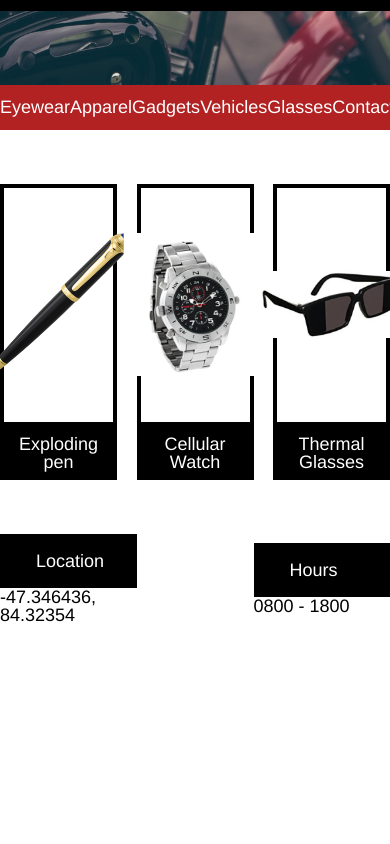
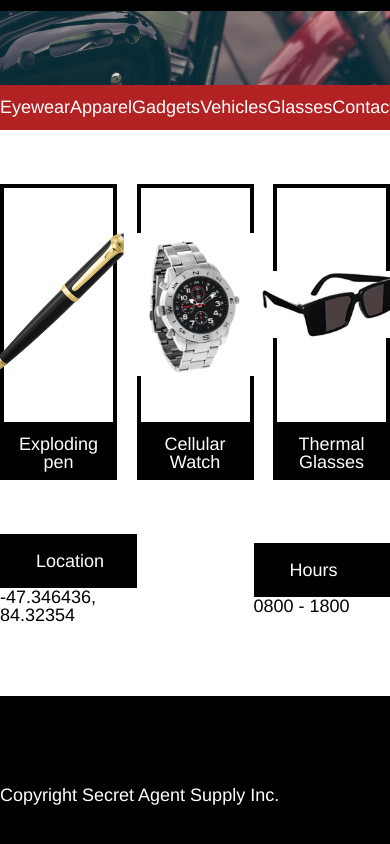
Before and after one commit to SandraSw/SecretAgentSupply, a plain HTML site: page index.html in a window 390 px wide. Shown: the part 416-1260 px from the top of the page. Before the commit the page ends 1131 px from the top, so only its background shows below. Drawn offline with Linux system fonts and the light colour scheme.

Commit message:
Finalize CSS styling before web responsive.

```diff
--- a/Resources/CSS/style.css
+++ b/Resources/CSS/style.css
@@ -13,10 +13,13 @@ html {
 
 /* Header styling */
 
+.logo {
+  background-color: black;
+}
+
 .logo .container {
   display: flex;
   align-items: center;
-  background-color: black;
   padding-top: 0.66rem;
   padding-bottom: 0.66rem;
 }
@@ -65,8 +68,11 @@ h1, h4 {
 
 /* Navigation bar styling */
 
+nav {
+    background-color: firebrick;
+}
+
 .navigation {
-  background-color: firebrick;
   padding-top: 0.75rem;
   padding-bottom: 0.75rem;
   display: flex;
@@ -133,3 +139,11 @@ h1, h4 {
 .info p {
   color: black;
 }
+
+/* Footer section styling */
+
+footer {
+  height: 5rem;
+  background-color: black;
+  padding: 5rem 0px;
+}
--- a/index.html
+++ b/index.html
@@ -90,9 +90,11 @@
 
     <!-- Footer section -->
 
-    <footer class="container">
+    <footer>
 
-      <span>Copyright Secret Agent Supply Inc.</span>
+      <div class="container">
+        Copyright Secret Agent Supply Inc.
+      </div>
 
     </footer>
 
```
